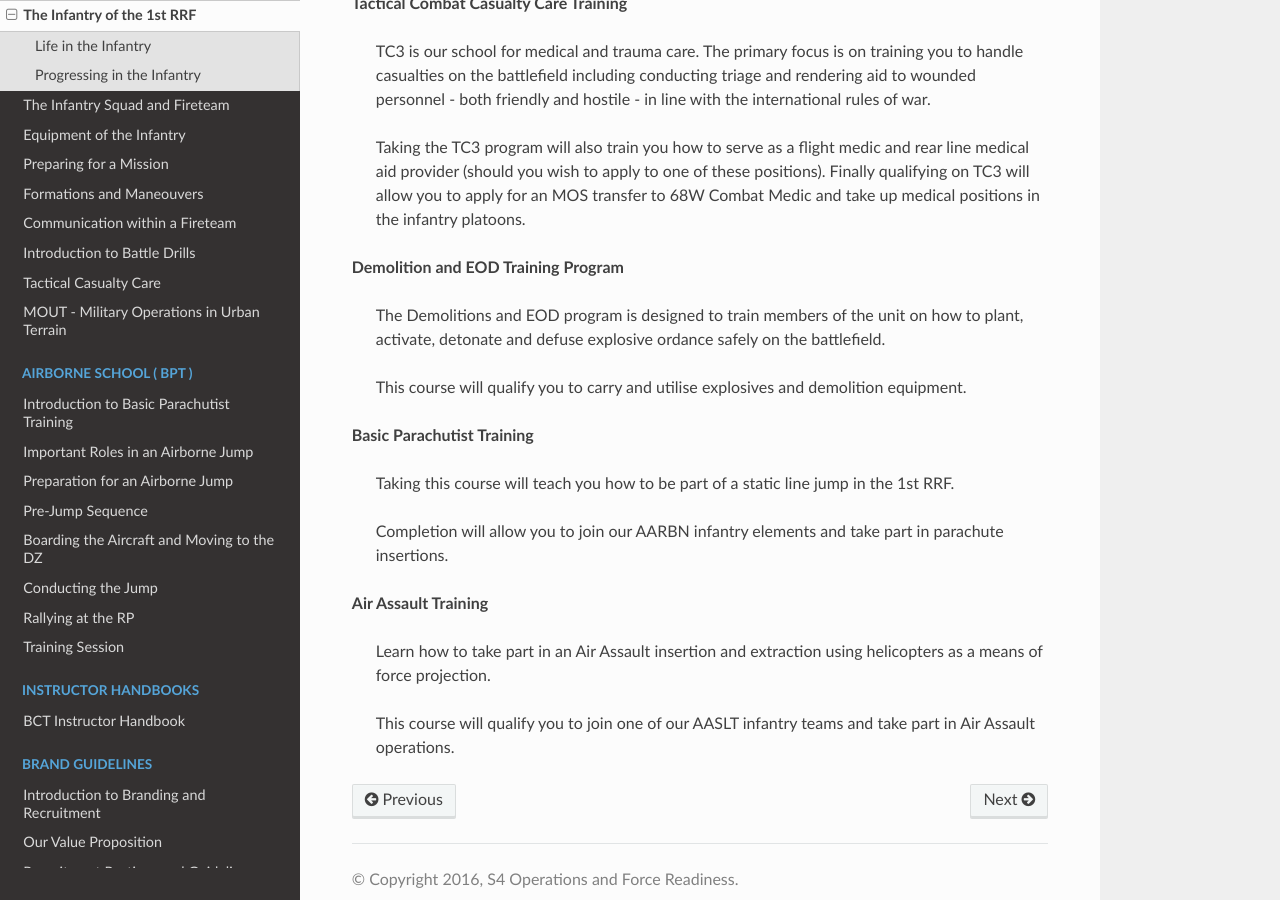
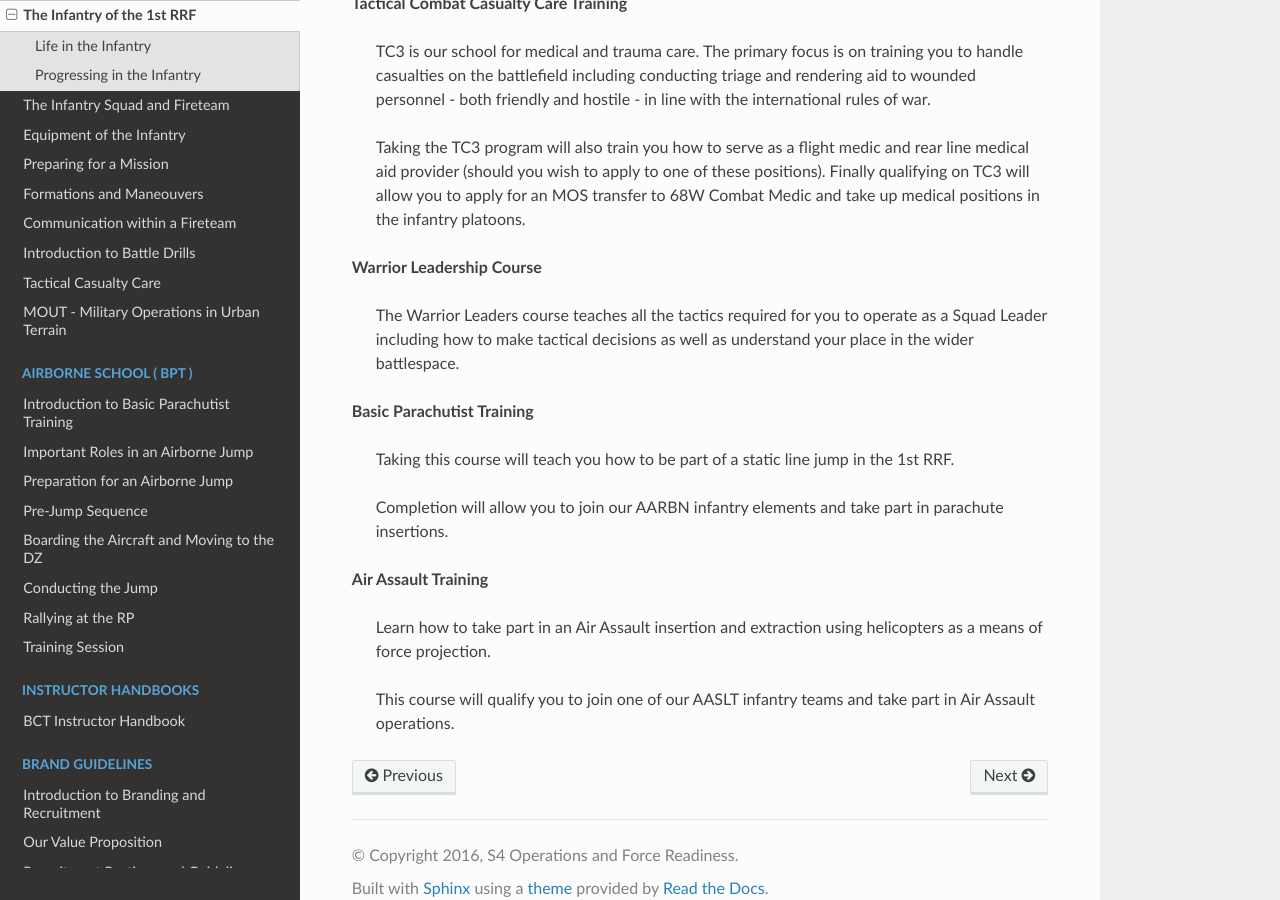
Before and after one commit to 1st-rapid-response-force/Training-Programs, a Sphinx documentation site: the page built from docs/source/ait_11/infantry_of_the_rrf.rst, in a window 1280 px wide and 900 px high, scrolled down 1552 px. Built offline with Sphinx 7.4.7 and the Read the Docs theme 2.0.0, drawn with Linux system fonts in a browser that asks for light colours; formulas are drawn with MathJax 3.

Commit message:
Remove non existant follow on course
Signed-off-by: Alexander Christie <alex@briefly.io>

```diff
--- a/docs/source/ait_11/infantry_of_the_rrf.rst
+++ b/docs/source/ait_11/infantry_of_the_rrf.rst
@@ -47,11 +47,9 @@ Taking JSRS will provide you the skills necessary to operate as a Fire Team Lead
 
   Taking the TC3 program will also train you how to serve as a flight medic and rear line medical aid provider (should you wish to apply to one of these positions). Finally qualifying on TC3 will allow you to apply for an MOS transfer to 68W Combat Medic and take up medical positions in the infantry platoons.
 
-**Demolition and EOD Training Program**
+**Warrior Leadership Course**
 
-  The Demolitions and EOD program is designed to train members of the unit on how to plant, activate, detonate and defuse explosive ordance safely on the battlefield.
-
-  This course will qualify you to carry and utilise explosives and demolition equipment.
+  The Warrior Leaders course teaches all the tactics required for you to operate as a Squad Leader including how to make tactical decisions as well as understand your place in the wider battlespace.
 
 **Basic Parachutist Training**
 
```
